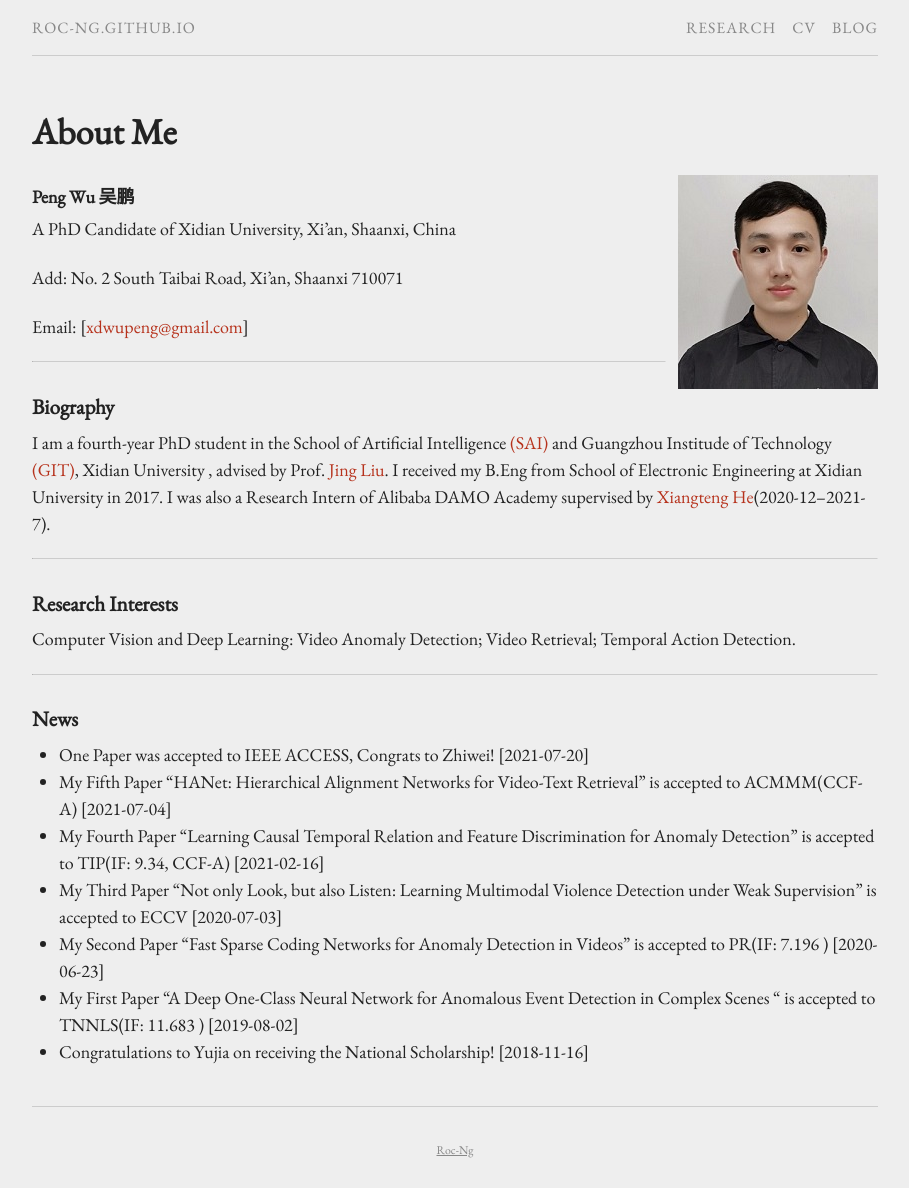
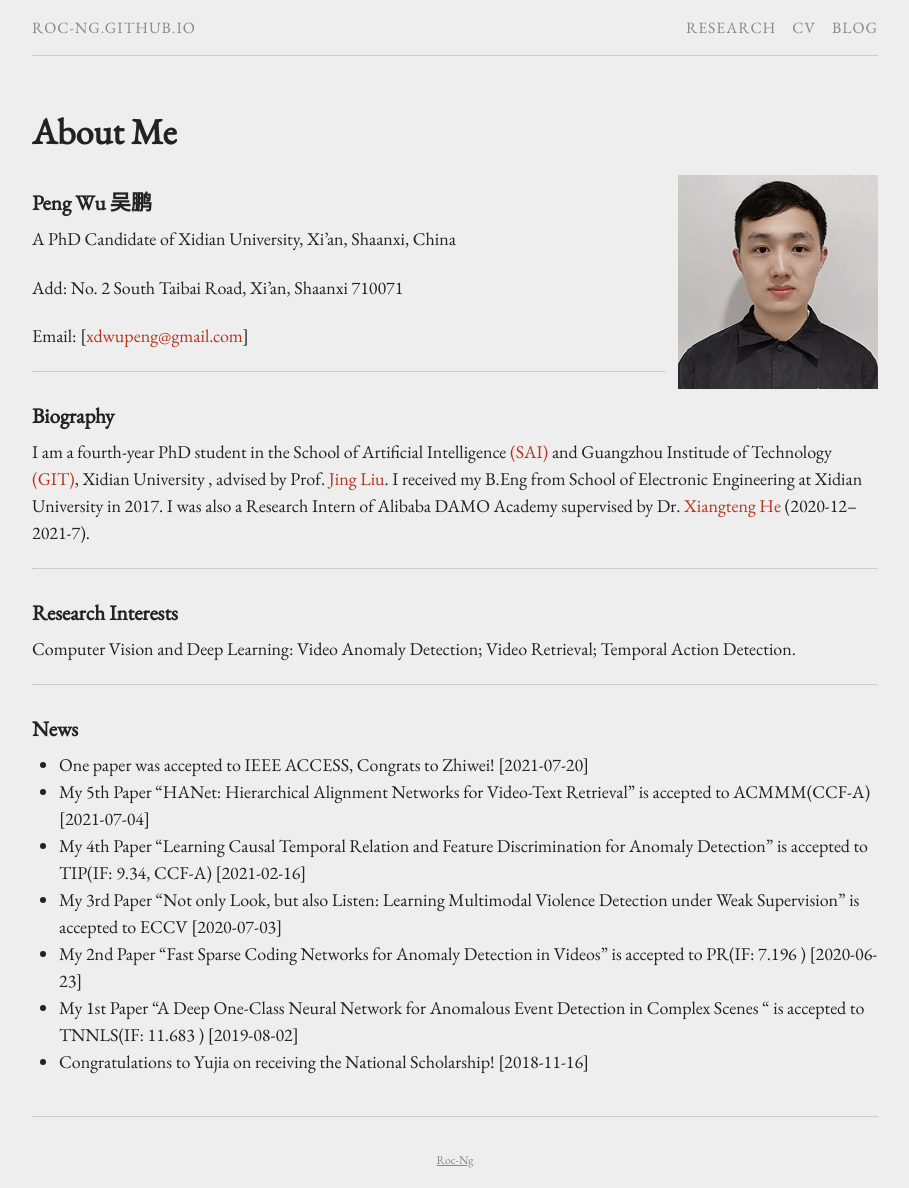
Before and after one commit to Roc-Ng/Roc-Ng.github.io, a Jekyll site: the page built from index.md, in a window 1280 px wide. Shown: the whole page, without its empty margins (185-1094 px from the left). Built offline with Jekyll 4.4.1, drawn with Linux system fonts in a browser that asks for light colours.

Commit message:
Update index.md

```diff
--- a/index.md
+++ b/index.md
@@ -6,7 +6,7 @@ permalink: /
 
 {% include image.html url="images/selfie2.jpg" caption="" max_width="10px" align="right" %}
 
-#### Peng Wu 吴鹏
+### Peng Wu 吴鹏
 
 A PhD Candidate of Xidian University, Xi'an, Shaanxi, China
 
@@ -18,7 +18,7 @@
 
 ### Biography
 
-I am a fourth-year PhD student in the School of Artificial Intelligence [(SAI)](http://sai.xidian.edu.cn/ ) and Guangzhou Institude of Technology [(GIT)](https://gzyjy.xidian.edu.cn/index.htm), Xidian University , advised by Prof. [Jing Liu](http://web.xidian.edu.cn/liujing/). I received my B.Eng from School of  Electronic Engineering at Xidian University in 2017. I was also a Research Intern of Alibaba DAMO Academy supervised by [Xiangteng He](https://hexiangteng.github.io/)(2020-12--2021-7).
+I am a fourth-year PhD student in the School of Artificial Intelligence [(SAI)](http://sai.xidian.edu.cn/ ) and Guangzhou Institude of Technology [(GIT)](https://gzyjy.xidian.edu.cn/index.htm), Xidian University , advised by Prof. [Jing Liu](http://web.xidian.edu.cn/liujing/). I received my B.Eng from School of  Electronic Engineering at Xidian University in 2017. I was also a Research Intern of Alibaba DAMO Academy supervised by Dr. [Xiangteng He](https://hexiangteng.github.io/) (2020-12--2021-7).
 
 ---
 
@@ -29,10 +29,10 @@ Computer Vision and Deep Learning: Video Anomaly Detection; Video Retrieval; Tem
 ------
 
 ### News
-+ One Paper was accepted to IEEE ACCESS, Congrats to Zhiwei! [2021-07-20]
-+ My Fifth Paper "HANet: Hierarchical Alignment Networks for Video-Text Retrieval" is accepted to ACMMM(CCF-A) [2021-07-04]
-+ My Fourth Paper "Learning Causal Temporal Relation and Feature Discrimination for Anomaly Detection" is accepted to TIP(IF: 9.34, CCF-A) [2021-02-16]
-+ My Third Paper "Not only Look, but also Listen: Learning Multimodal Violence Detection under Weak Supervision" is accepted to ECCV [2020-07-03]
-+ My Second Paper "Fast Sparse Coding Networks for Anomaly Detection in Videos" is accepted to PR(IF: 7.196 )  [2020-06-23]
-+ My First Paper "A Deep One-Class Neural Network for Anomalous Event Detection in Complex Scenes " is accepted to TNNLS(IF: 11.683 )  [2019-08-02]
++ One paper was accepted to IEEE ACCESS, Congrats to Zhiwei! [2021-07-20]
++ My 5th Paper "HANet: Hierarchical Alignment Networks for Video-Text Retrieval" is accepted to ACMMM(CCF-A) [2021-07-04]
++ My 4th Paper "Learning Causal Temporal Relation and Feature Discrimination for Anomaly Detection" is accepted to TIP(IF: 9.34, CCF-A) [2021-02-16]
++ My 3rd Paper "Not only Look, but also Listen: Learning Multimodal Violence Detection under Weak Supervision" is accepted to ECCV [2020-07-03]
++ My 2nd Paper "Fast Sparse Coding Networks for Anomaly Detection in Videos" is accepted to PR(IF: 7.196 )  [2020-06-23]
++ My 1st Paper "A Deep One-Class Neural Network for Anomalous Event Detection in Complex Scenes " is accepted to TNNLS(IF: 11.683 )  [2019-08-02]
 + Congratulations to Yujia on receiving the National Scholarship! [2018-11-16]
```
